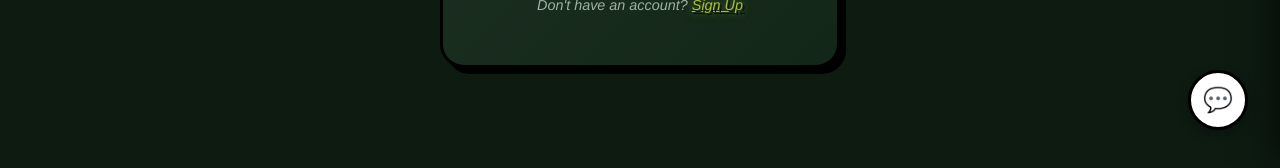
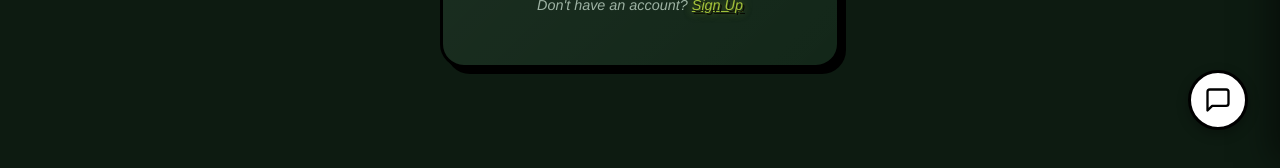
Before and after one commit to drissalichane/predict, a Next.js app: page /login in a window 1280 px wide. Shown: the part 638-806 px from the top of the page. Built offline with nearby package versions, Linux system fonts and the light colour scheme; no server answers; the database is empty.

Commit message:
changed msg icon

```diff
--- a/src/components/Navbar.tsx
+++ b/src/components/Navbar.tsx
@@ -1,6 +1,7 @@
 import Link from 'next/link'
 import { createClient } from '@/utils/supabase/server'
 import { redirect } from 'next/navigation'
+import NavbarMessagesButton from './NavbarMessagesButton'
 
 export default async function Navbar() {
   const supabase = await createClient()
@@ -28,6 +29,7 @@ export default async function Navbar() {
       <div style={{ display: 'flex', gap: '1rem', alignItems: 'center' }}>
         {user ? (
           <>
+            <NavbarMessagesButton />
             <span style={{
               color: 'var(--color-surface)',
               background: 'var(--color-wimbledon-lime)',
--- /dev/null
+++ b/src/components/NavbarMessagesButton.tsx
@@ -0,0 +1,37 @@
+'use client'
+
+import Link from 'next/link'
+import { useUnreadMessages } from '@/hooks/useUnreadMessages'
+
+export default function NavbarMessagesButton() {
+  const { unreadCount } = useUnreadMessages()
+
+  return (
+    <Link href="/chat" style={{ position: 'relative', display: 'flex', alignItems: 'center', justifyContent: 'center', padding: '0.25rem 0.5rem', textDecoration: 'none', color: 'var(--color-text-primary)' }} title="Messages">
+      <svg width="20" height="20" viewBox="0 0 24 24" fill="none" stroke="currentColor" strokeWidth="2" strokeLinecap="round" strokeLinejoin="round">
+        <path d="M21 15a2 2 0 0 1-2 2H7l-4 4V5a2 2 0 0 1 2-2h14a2 2 0 0 1 2 2z"></path>
+      </svg>
+      {unreadCount > 0 && (
+        <span style={{
+          position: 'absolute',
+          top: '-2px',
+          right: '-2px',
+          background: '#ff2a2a',
+          color: 'white',
+          fontSize: '0.7rem',
+          fontWeight: 'bold',
+          borderRadius: '50%',
+          minWidth: '18px',
+          height: '18px',
+          display: 'flex',
+          alignItems: 'center',
+          justifyContent: 'center',
+          padding: '0 4px',
+          boxShadow: '0 2px 4px rgba(0,0,0,0.5)'
+        }}>
+          {unreadCount > 99 ? '99+' : unreadCount}
+        </span>
+      )}
+    </Link>
+  )
+}
--- a/src/components/chat/FloatingChatButton.tsx
+++ b/src/components/chat/FloatingChatButton.tsx
@@ -1,18 +1,38 @@
 'use client'
 
-import { useState } from 'react'
-import { useRouter } from 'next/navigation'
+import { useState, useEffect } from 'react'
+import { useRouter, usePathname } from 'next/navigation'
 import ChatContainer from './ChatContainer'
+import { useUnreadMessages } from '@/hooks/useUnreadMessages'
 
 export default function FloatingChatButton() {
   const [isOpen, setIsOpen] = useState(false)
   const router = useRouter()
+  const pathname = usePathname()
+  const { unreadCount, markAsRead } = useUnreadMessages()
+
+  const handleToggle = () => {
+    if (!isOpen) {
+      markAsRead()
+    }
+    setIsOpen(!isOpen)
+  }
+
+  // Auto-close if we navigate to the actual chat page
+  useEffect(() => {
+    if (pathname === '/chat' && isOpen) {
+      setIsOpen(false)
+    }
+  }, [pathname, isOpen])
+
+  // Don't show the floating button on the chat page itself
+  if (pathname === '/chat') return null
 
   return (
     <>
       {/* Floating Button */}
       <button
-        onClick={() => setIsOpen(!isOpen)}
+        onClick={handleToggle}
         style={{
           position: 'fixed',
           bottom: '2rem',
@@ -34,7 +54,32 @@ export default function FloatingChatButton() {
           transform: isOpen ? 'scale(0.9)' : 'scale(1)'
         }}
       >
-        💬
+        <span style={{ position: 'relative', display: 'flex', alignItems: 'center', justifyContent: 'center' }}>
+          <svg width="28" height="28" viewBox="0 0 24 24" fill="none" stroke="currentColor" strokeWidth="2" strokeLinecap="round" strokeLinejoin="round">
+            <path d="M21 15a2 2 0 0 1-2 2H7l-4 4V5a2 2 0 0 1 2-2h14a2 2 0 0 1 2 2z"></path>
+          </svg>
+          {unreadCount > 0 && (
+            <span style={{
+              position: 'absolute',
+              top: '-8px',
+              right: '-12px',
+              background: '#ff2a2a',
+              color: 'white',
+              fontSize: '0.75rem',
+              fontWeight: 'bold',
+              borderRadius: '50%',
+              minWidth: '20px',
+              height: '20px',
+              display: 'flex',
+              alignItems: 'center',
+              justifyContent: 'center',
+              padding: '0 4px',
+              boxShadow: '0 2px 4px rgba(0,0,0,0.5)'
+            }}>
+              {unreadCount > 99 ? '99+' : unreadCount}
+            </span>
+          )}
+        </span>
       </button>
 
       {/* Backdrop */}
--- /dev/null
+++ b/src/hooks/useUnreadMessages.ts
@@ -0,0 +1,110 @@
+'use client'
+
+import { useEffect, useState } from 'react'
+import { createClient } from '@/utils/supabase/client'
+import { usePathname } from 'next/navigation'
+
+// Create a global event emitter for sync between hooks across the app
+// This is a simple way to sync state without React Context if we use the hook in multiple places
+const UNREAD_STATE_EVENT = 'unread_state_changed'
+
+let globalUnreadCount = 0;
+let globalLastReadAt = 0;
+let isInitialized = false;
+
+// Initialize once
+if (typeof window !== 'undefined') {
+  const stored = localStorage.getItem('chat_last_read_at')
+  if (stored) {
+    globalLastReadAt = parseInt(stored, 10)
+  } else {
+    globalLastReadAt = Date.now()
+    localStorage.setItem('chat_last_read_at', globalLastReadAt.toString())
+  }
+}
+
+function emitChange() {
+  if (typeof window !== 'undefined') {
+    window.dispatchEvent(new CustomEvent(UNREAD_STATE_EVENT, { detail: globalUnreadCount }))
+  }
+}
+
+export function useUnreadMessages() {
+  const [unreadCount, setUnreadCount] = useState(globalUnreadCount)
+  const [currentUser, setCurrentUser] = useState<string | null>(null)
+  const supabase = createClient()
+  const pathname = usePathname()
+
+  // Track if chat is currently considered "open"
+  // For the sake of this hook, if we are on /chat, it's always open.
+  // The drawer open state will be handled by calling markAsRead() manually from the drawer.
+  const isChatPage = pathname === '/chat'
+
+  useEffect(() => {
+    const handleSync = (e: any) => {
+      setUnreadCount(e.detail)
+    }
+    window.addEventListener(UNREAD_STATE_EVENT, handleSync)
+    return () => window.removeEventListener(UNREAD_STATE_EVENT, handleSync)
+  }, [])
+
+  useEffect(() => {
+    const init = async () => {
+      const { data: { user } } = await supabase.auth.getUser()
+      if (!user) return
+      setCurrentUser(user.id)
+
+      if (!isInitialized) {
+        isInitialized = true
+
+        // 1. Initial fetch of missed messages since lastReadAt
+        const lastReadIso = new Date(globalLastReadAt).toISOString()
+        const { count } = await supabase
+          .from('chat_messages')
+          .select('*', { count: 'exact', head: true })
+          .neq('sender_id', user.id)
+          .gt('created_at', lastReadIso)
+
+        if (count && count > 0) {
+          globalUnreadCount = count
+          emitChange()
+        }
+
+        // 2. Subscribe to new messages
+        const channelName = `chat_unread_${Math.random().toString(36).substring(7)}`
+        const channel = supabase.channel(channelName)
+          .on('postgres_changes', { event: 'INSERT', schema: 'public', table: 'chat_messages' }, (payload) => {
+            if (payload.new.sender_id !== user.id) {
+              // Note: We don't automatically mark as read here if they are on /chat,
+              // because if they are on /chat, we let the chat component call markAsRead()
+              // But actually, if they are on /chat, we should probably just not increment it?
+              // Let's rely on markAsRead being called frequently or when opened.
+              globalUnreadCount += 1
+              emitChange()
+            }
+          })
+          .subscribe()
+      }
+    }
+
+    init()
+  }, [])
+
+  // If we are on the chat page, continuously mark as read
+  useEffect(() => {
+    if (isChatPage) {
+      markAsRead()
+    }
+  }, [isChatPage, unreadCount]) // Dependency on unreadCount ensures it keeps marking as read if new msgs arrive
+
+  const markAsRead = () => {
+    globalUnreadCount = 0
+    globalLastReadAt = Date.now()
+    if (typeof window !== 'undefined') {
+      localStorage.setItem('chat_last_read_at', globalLastReadAt.toString())
+    }
+    emitChange()
+  }
+
+  return { unreadCount, markAsRead }
+}
```
